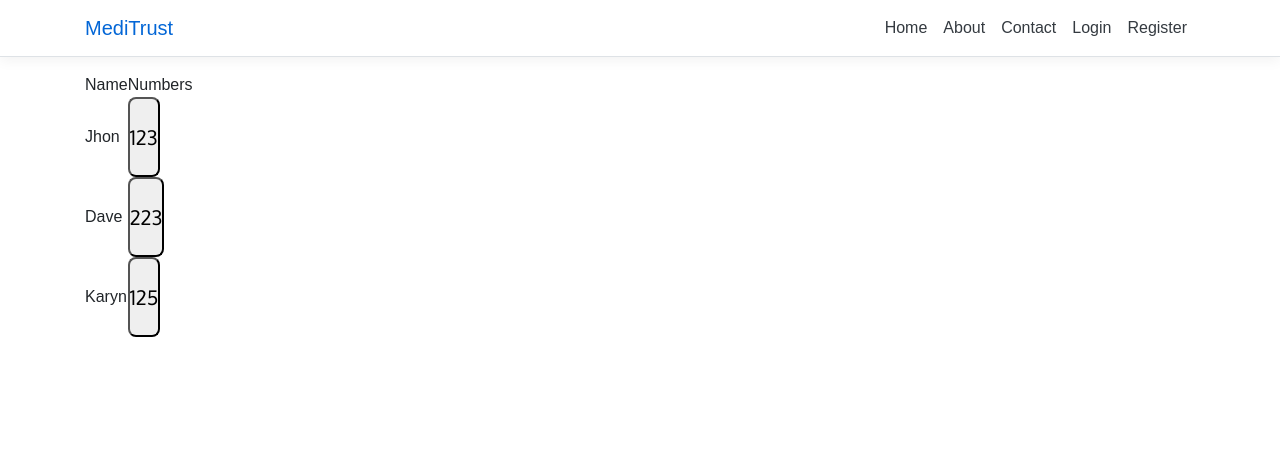
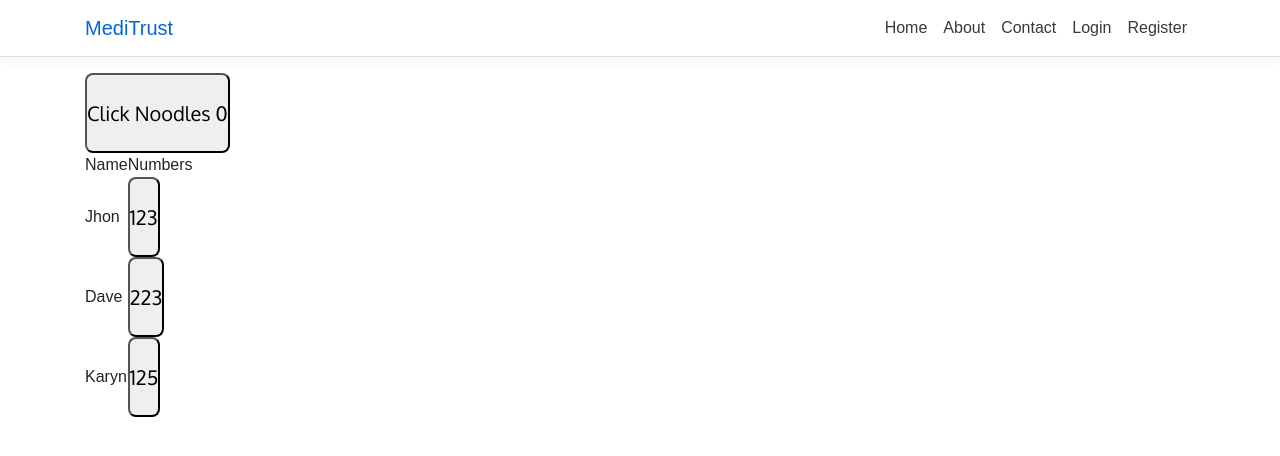
Before and after one commit to FrancoBester/AngryPixels_front-end, a React (Create React App) app in the folder graphical_user_interface/graphical_user_interface/ClientApp/: page /Test in a window 1280 px wide. Shown: the top 456 px of the page. Built offline with nearby package versions, Linux system fonts and the light colour scheme; a web font is replaced by a local one.

Commit message:
Another test thingy

```diff
--- a/graphical_user_interface/graphical_user_interface/ClientApp/src/pages/Test.jsx
+++ b/graphical_user_interface/graphical_user_interface/ClientApp/src/pages/Test.jsx
@@ -1,8 +1,15 @@
-import React from "react";
+import React, { useEffect, useState } from "react";
 import { useHistory } from "react-router";
 
 function Test() {
   const history = useHistory();
+  const [count, setCount] = useState(0);
+  useEffect(() => {
+    alert("Noodles");
+    return () => {};
+  }, [count]);
+
+  const [number, setNumber] = useState(0);
 
   const x = [1, 2, 3, 4, 5, 6, 7, 8, 9, 10];
   const ourobjects = [
@@ -12,6 +19,13 @@ function Test() {
   ];
   return (
     <div>
+      <button
+        onClick={() => {
+          setCount(count + 1);
+        }}
+      >
+        Click Noodles {count}
+      </button>
       <table>
         <tr>
           <td>Name</td>
@@ -24,6 +38,7 @@ function Test() {
               <td>
                 <button
                   onClick={() => {
+                    setNumber(0);
                     alert(`this is a test: ${q.number} number`);
                     history.push(`/${q.number}`);
                   }}
--- a/graphical_user_interface/graphical_user_interface/ClientApp/src/pages/globalPages/ProfilePage.jsx
+++ b/graphical_user_interface/graphical_user_interface/ClientApp/src/pages/globalPages/ProfilePage.jsx
@@ -73,7 +73,9 @@ function ProfilePage() {
       `Users/GetProfileInformation/` + id,
       onSuccess,
       () => {},
-      () => {}
+      () => {
+        alert("Onfinally");
+      }
     );
     return () => {};
   }, [updated]);
```
